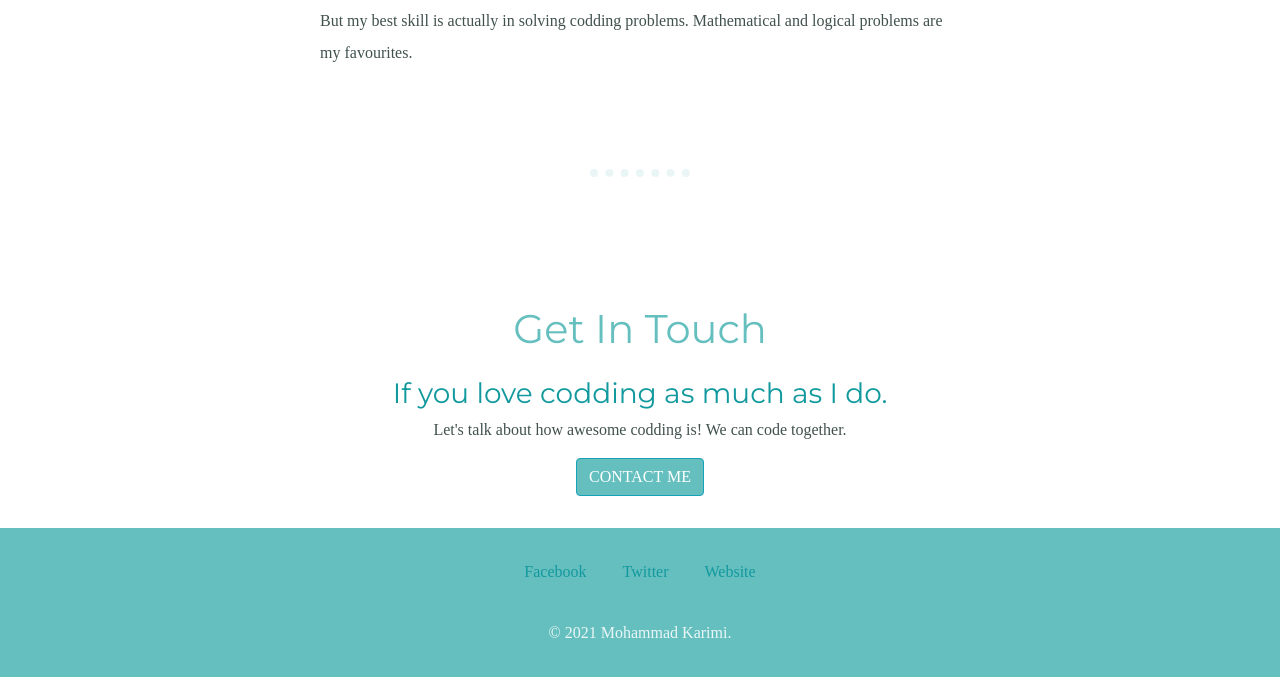
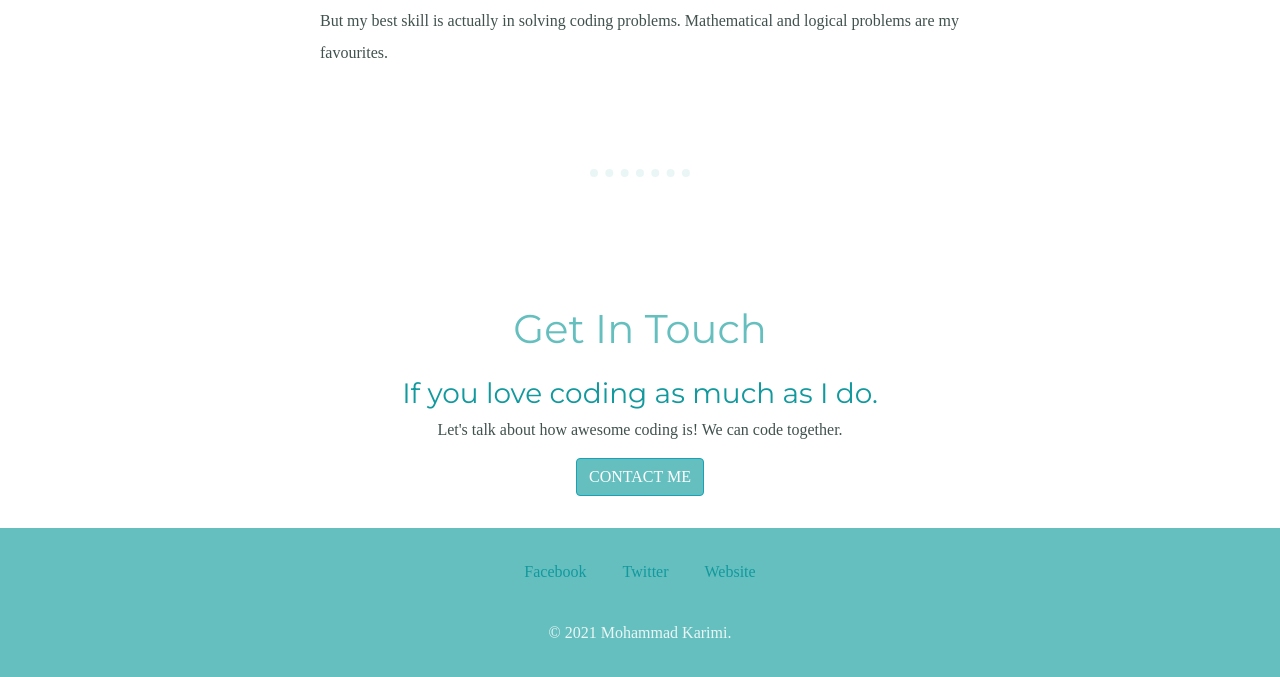
Before and after one commit to Mohammadkarimi-cyber/personal-site, a plain HTML site: page index.html in a window 1280 px wide. Shown: the part 1591-2268 px from the top of the page. Drawn offline with nearby package versions, Linux system fonts and the light colour scheme.

Commit message:
Update index.html

```diff
--- a/index.html
+++ b/index.html
@@ -38,14 +38,14 @@
       <div class="skill-row ">
         <img class="monitor-img" src="images/monitor.png" alt="monitor image">
         <h3>Problem Solving Challenge</h3>
-        <p>But my best skill is actually in solving codding problems. Mathematical and logical problems are my favourites.</p>
+        <p>But my best skill is actually in solving coding problems. Mathematical and logical problems are my favourites.</p>
       </div>
     </div>
     <hr>
     <div class="contact-me">
       <h2>Get In Touch</h2>
-      <h3>If you love codding as much as I do.</h3>
-      <p>Let's talk about how awesome codding is! We can code together.</p>
+      <h3>If you love coding as much as I do.</h3>
+      <p>Let's talk about how awesome coding is! We can code together.</p>
       <button class="btn btn btn-outline-info"><a href="mailto:mkaremi@icloud.com">CONTACT ME</a></button>
     </div>
   </div>
```
